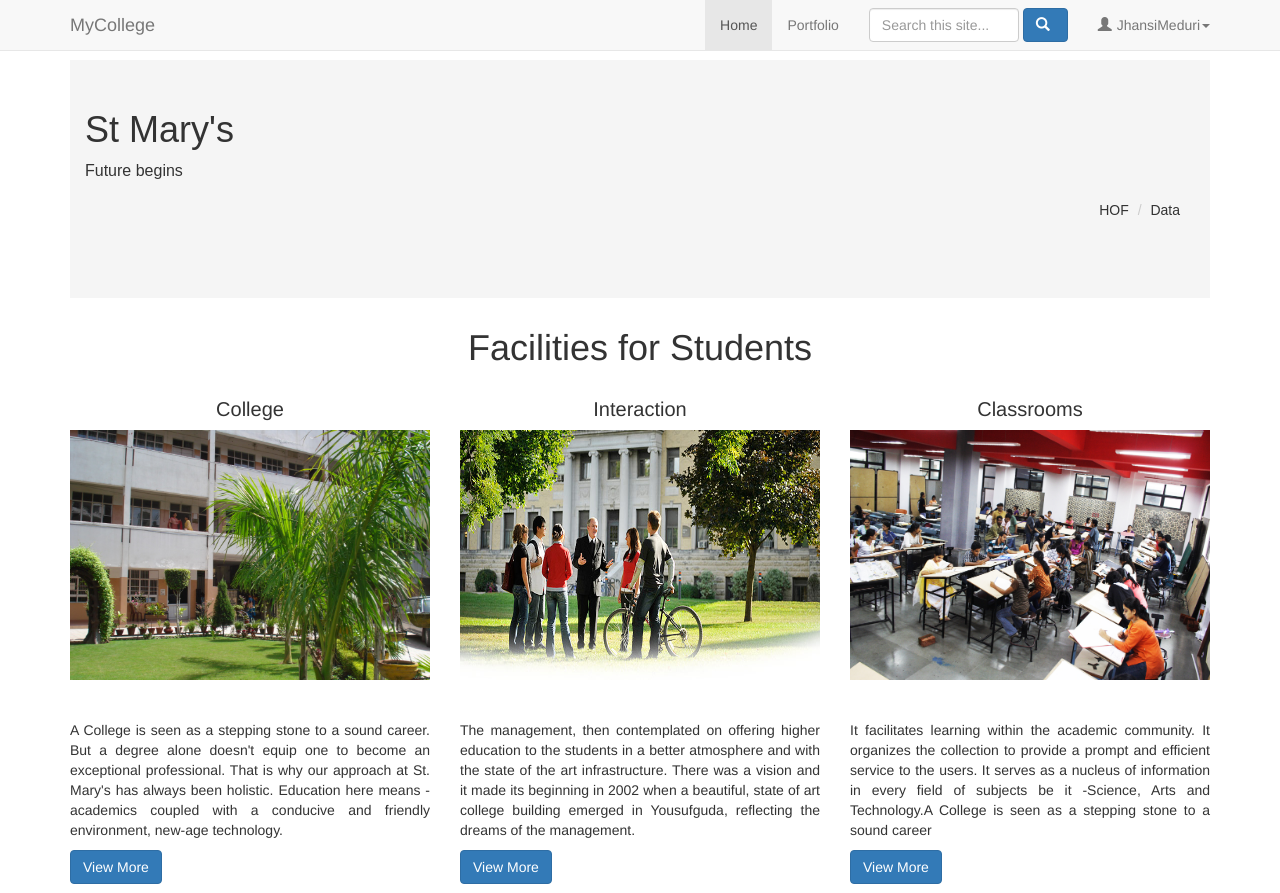
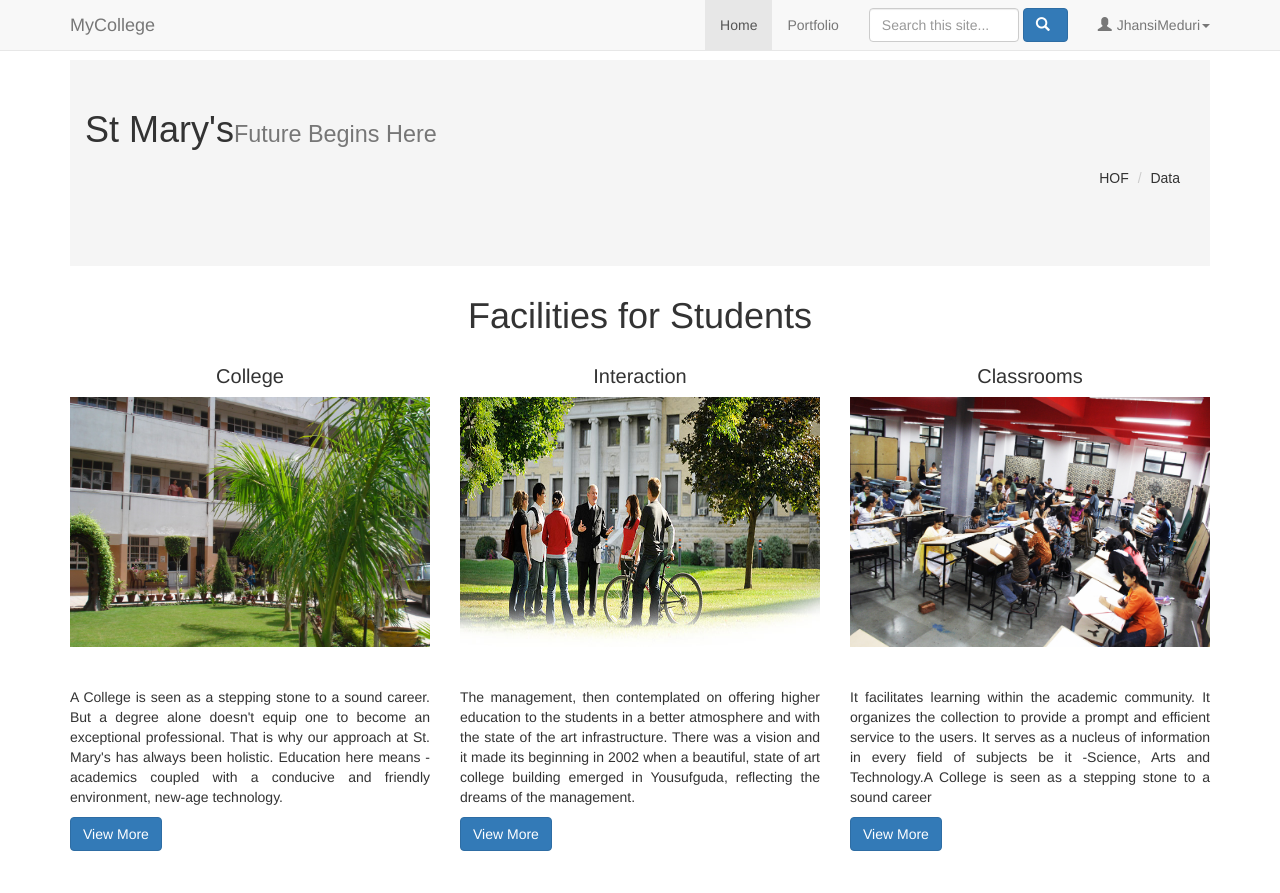
Before and after one commit to jhansimeduri/BootstrapProject, a plain HTML site: page portfolio.html in a window 1280 px wide. Shown: the top 893 px of the page. Drawn offline with nearby package versions, Linux system fonts and the light colour scheme.

Commit message:
bootstrap

```diff
--- a/portfolio.html
+++ b/portfolio.html
@@ -72,8 +72,7 @@
       <div class="row" id="port">
 
           <div class="col-xs-12">
-            <h1>St Mary's</h1>
-            <p>Future begins</p>
+            <h1>St Mary's<small>Future Begins Here</small></h1>
           </div>
           <div class="col-xs-12 text-right">
             <ol class="breadcrumb">
```
